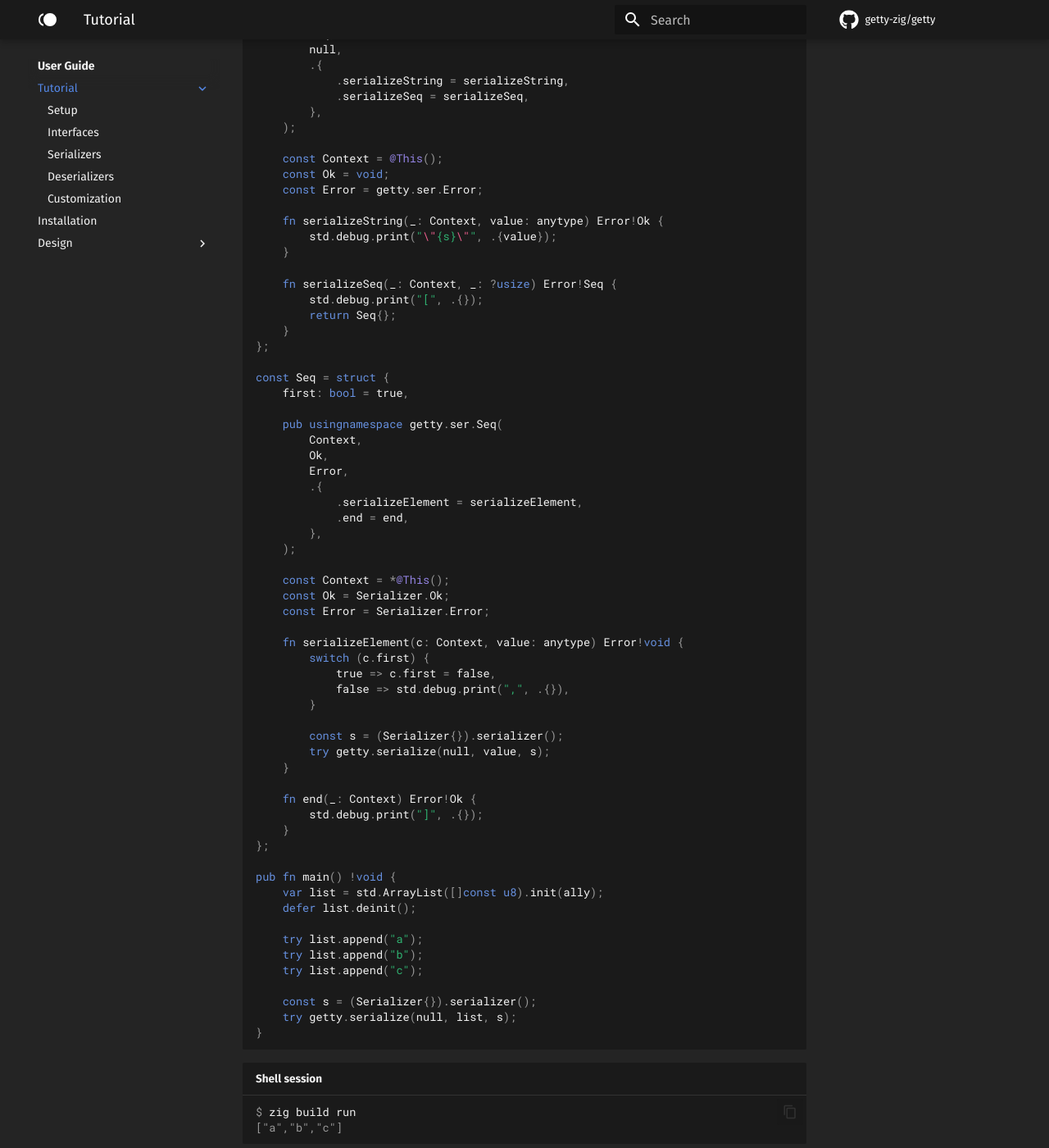
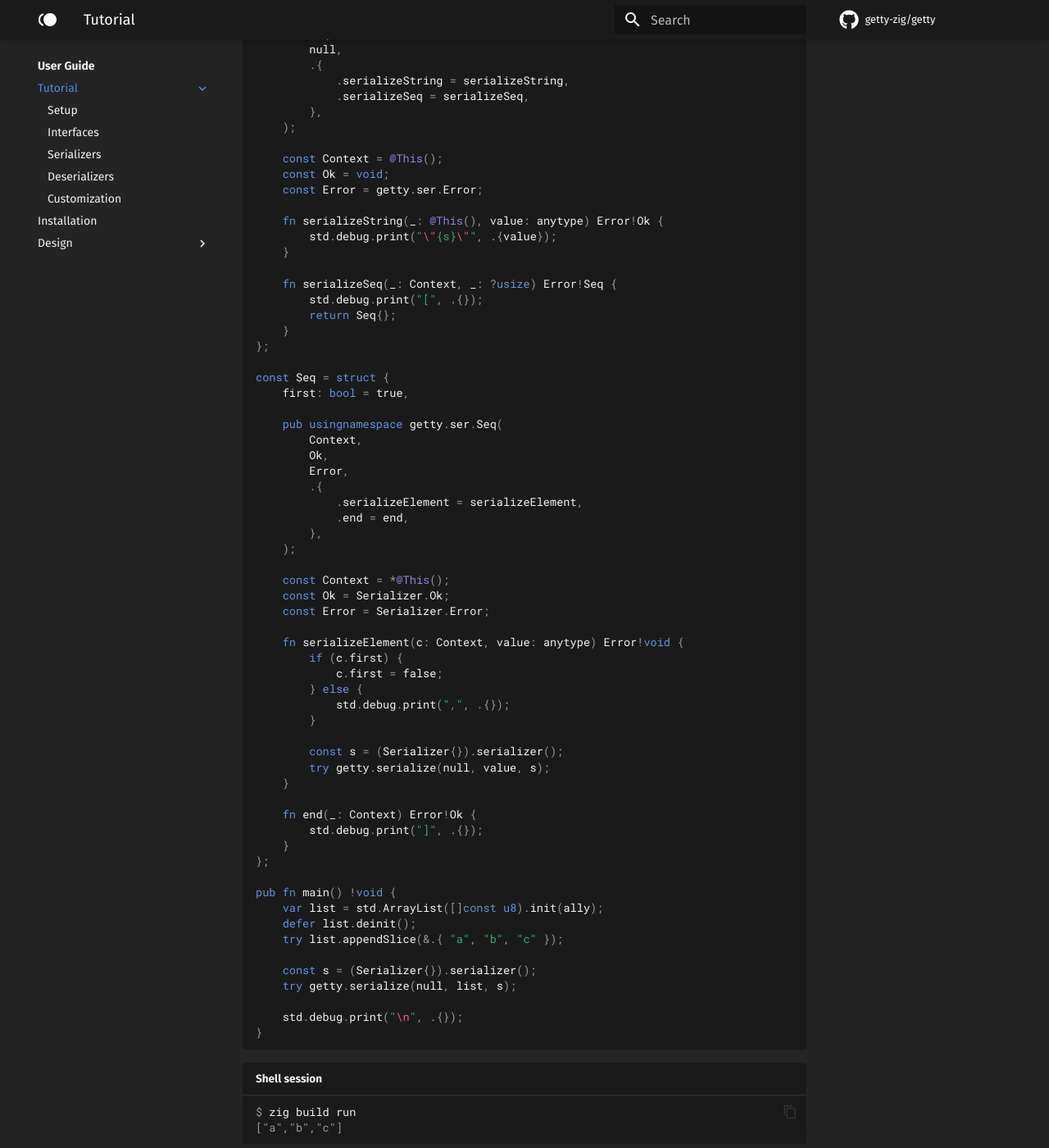
Before and after one commit to getty-zig/getty.so, an MkDocs documentation site: the page built from docs/user-guide/tutorial/index.md, in a window 1280 px wide and 1400 px high, scrolled down 603 px. Shown: the whole window at 82% size. Built offline with MkDocs 1.6.1 and Material for MkDocs 9.7.7, drawn with Linux system fonts in a browser that asks for light colours; comment, search, counter and statistics services are not loaded; some of the changed text lies outside the part shown.

Commit message:
udpate tutorial

````diff
--- a/docs/user-guide/tutorial/index.md
+++ b/docs/user-guide/tutorial/index.md
@@ -33,7 +33,7 @@ const Serializer = struct {
     const Ok = void;
     const Error = getty.ser.Error;
 
-    fn serializeString(_: Context, value: anytype) Error!Ok {
+    fn serializeString(_: @This(), value: anytype) Error!Ok {
         std.debug.print("\"{s}\"", .{value});
     }
 
@@ -61,9 +61,10 @@ const Seq = struct {
     const Error = Serializer.Error;
 
     fn serializeElement(c: Context, value: anytype) Error!void {
-        switch (c.first) {
-            true => c.first = false,
-            false => std.debug.print(",", .{}),
+        if (c.first) {
+            c.first = false;
+        } else {
+            std.debug.print(",", .{});
         }
 
         const s = (Serializer{}).serializer();
@@ -78,13 +79,12 @@ const Seq = struct {
 pub fn main() !void {
     var list = std.ArrayList([]const u8).init(ally);
     defer list.deinit();
-
-    try list.append("a");
-    try list.append("b");
-    try list.append("c");
+    try list.appendSlice(&.{ "a", "b", "c" });
 
     const s = (Serializer{}).serializer();
     try getty.serialize(null, list, s);
+
+    std.debug.print("\n", .{});
 }
 ```
 
````
Also changed, not shown: other parts of docs/user-guide/tutorial/index.md (+1 -1 lines).
